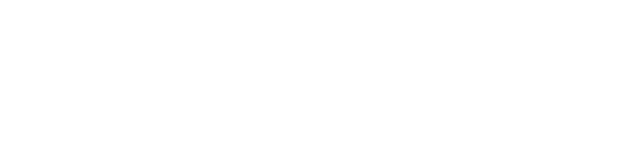
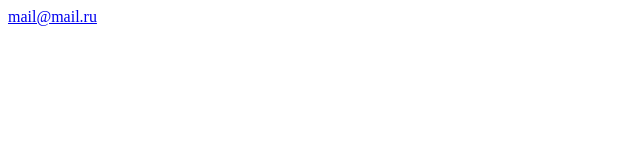
Before and after one commit to sergei-galichev/sb-git-2-8-1, a plain HTML site: page index.html in a window 1280 px wide. Shown: the whole page, without its empty margins (0-640 px from the left). Drawn offline with Linux system fonts and the light colour scheme.

Commit message:
added mail to index.html

```diff
--- a/index.html
+++ b/index.html
@@ -9,6 +9,9 @@
 </head>
 
 <body>
+    <div>
+        <a href="mailto:mail@mail.ru">mail@mail.ru</a>
+    </div>
 
 </body>
 
```
